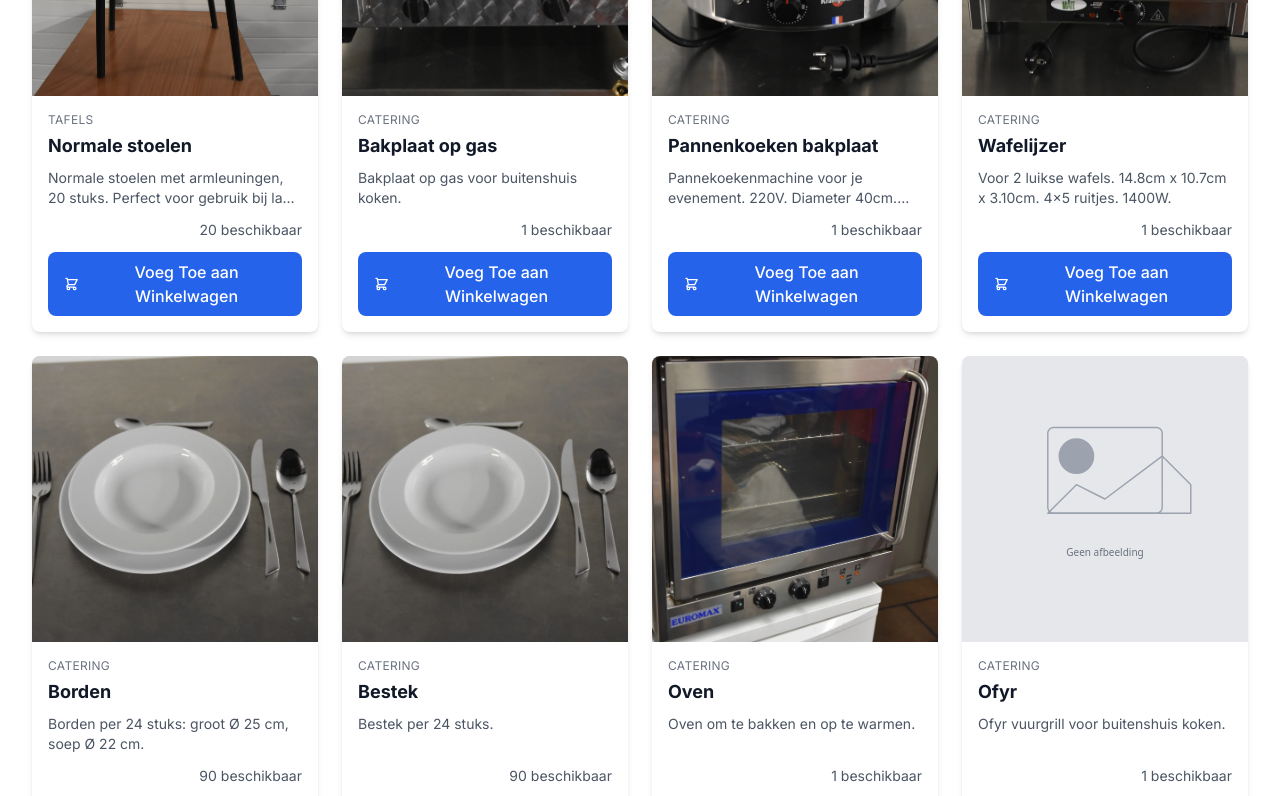
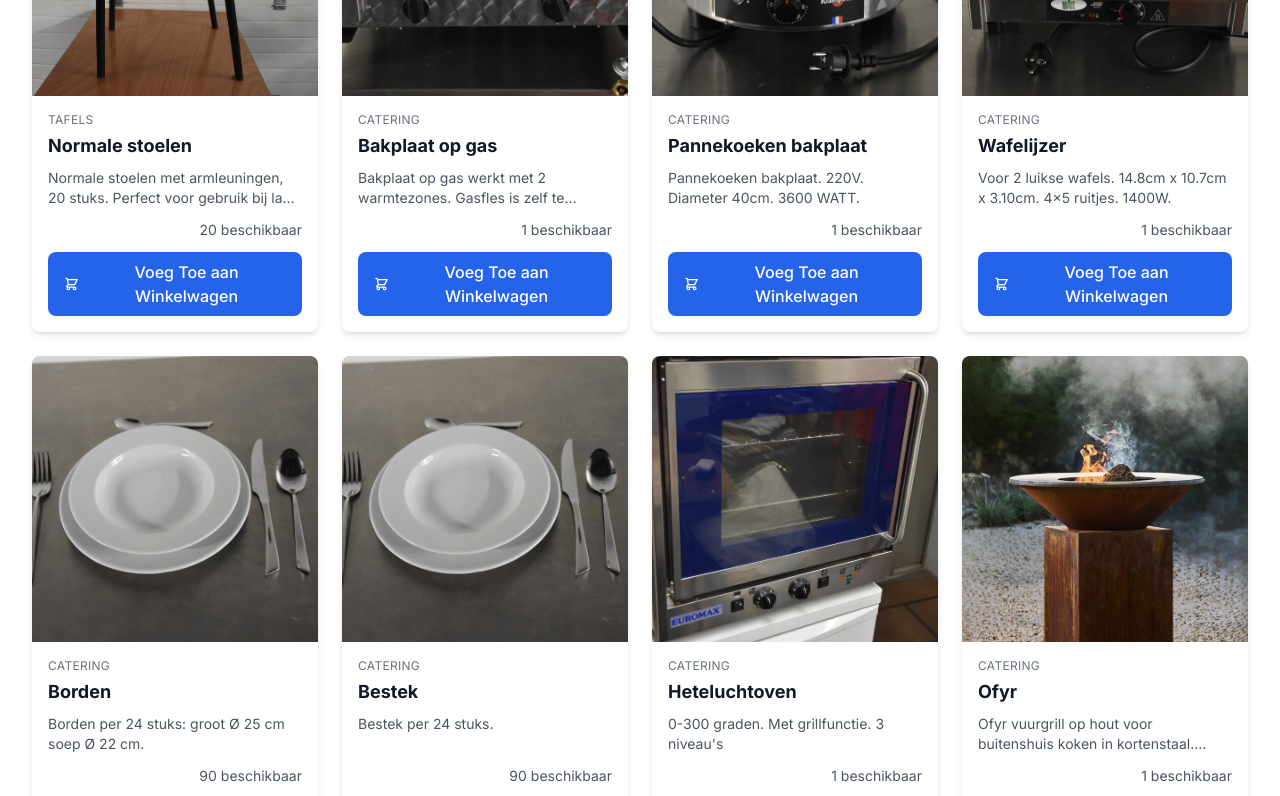
Before and after one commit to BeCreativeRuben/Party-Up.be, a Next.js app: page /catalog in a window 1280 px wide. Shown: the part 1040-1836 px from the top of the page. Built offline with nearby package versions, Linux system fonts and the light colour scheme.

Commit message:
Productupdates: Bakplaat/Ofyr/Pannekoeken/Heteluchtoven/Borden, privacy notice weg, Ofyr image+specs, per-image rotatie Tafels laag
Co-authored-by: Cursor <cursoragent@cursor.com>

```diff
--- a/app/catalog/product/[productId]/page.tsx
+++ b/app/catalog/product/[productId]/page.tsx
@@ -52,7 +52,7 @@ export default async function ProductPage({ params }: ProductPageProps) {
         {/* Image gallery */}
         <div className="lg:sticky lg:top-28">
           {images.length > 0 ? (
-            <ProductImageGallery images={images} productName={product.name} imageClassName={product.imageClassName} />
+            <ProductImageGallery images={images} productName={product.name} imageClassName={product.imageClassName} imageClassNames={product.imageClassNames} />
           ) : (
             <div className="aspect-square bg-gray-200 rounded-lg flex items-center justify-center">
               <span className="text-gray-400">No image</span>
@@ -75,7 +75,28 @@ export default async function ProductPage({ params }: ProductPageProps) {
             </p>
             <p className="text-sm text-gray-500 mt-1">per periode (3 dagen - vrijdag t/m zondag)</p>
           </div>
-          <p className="text-gray-600 mb-8">{product.description}</p>
+          <p className="text-gray-600 mb-8 whitespace-pre-line">{product.description}</p>
+
+          {/* Specifications - Ofyr */}
+          {product.id === "ofyr" && (
+            <div className="mb-8 space-y-6">
+              <div>
+                <h2 className="text-xl font-semibold text-gray-900 mb-4">Specificaties</h2>
+                <div className="bg-gray-50 rounded-lg p-4">
+                  <ul className="grid grid-cols-1 sm:grid-cols-2 gap-2 text-sm text-gray-700">
+                    <li><strong>Materiaal:</strong> Cortenstaal</li>
+                    <li><strong>Bodemdiameter:</strong> 50 cm</li>
+                    <li><strong>Afwerking:</strong> Poeder gecoat staal</li>
+                    <li><strong>Totale hoogte:</strong> 100 cm</li>
+                    <li><strong>Bakplaat:</strong> Zwart staal</li>
+                    <li><strong>Gewicht:</strong> 101 kg</li>
+                    <li><strong>Kookoppervlak:</strong> 100 cm</li>
+                    <li><strong>Brandstof:</strong> Hout</li>
+                  </ul>
+                </div>
+              </div>
+            </div>
+          )}
 
           {/* Specifications - Only show for WC-wagen */}
           {product.id === "wc-wagen" && (
--- a/app/legal/privacy/page.tsx
+++ b/app/legal/privacy/page.tsx
@@ -3,14 +3,6 @@ export default function PrivacyPage() {
     <div className="max-w-7xl mx-auto px-4 sm:px-6 lg:px-8 py-12">
       <div className="text-center mb-8">
         <h1 className="text-4xl font-bold text-gray-900 mb-3">Privacy Policy</h1>
-      </div>
-
-      <div className="bg-yellow-50 border border-yellow-200 rounded-lg p-6 mb-8">
-        <p className="text-yellow-800">
-          <strong>Legal Notice:</strong> This privacy policy is a placeholder and must be
-          reviewed and approved by a legal professional to ensure compliance with GDPR and Belgian
-          data protection laws.
-        </p>
       </div>
 
       <div className="prose prose-lg max-w-none space-y-8">
--- a/components/booking/BookingForm.tsx
+++ b/components/booking/BookingForm.tsx
@@ -14,7 +14,7 @@ import Image from "next/image";
 import type { Product } from "@/types";
 
 function getProductImageStyle(product: Product): React.CSSProperties | undefined {
-  const c = product.imageClassName;
+  const c = product.imageClassNames?.[0] ?? product.imageClassName;
   if (c === "rotate-180") return { transform: "rotate(180deg)" };
   if (c === "rotate-90") return { transform: "rotate(90deg)" };
   if (c === "-rotate-90") return { transform: "rotate(-90deg)" };
--- a/components/catalog/ProductCard.tsx
+++ b/components/catalog/ProductCard.tsx
@@ -100,12 +100,13 @@ export default function ProductCard({ product, onAddToQuote, index = 0, priority
   const usePlaceholder = !displayImage || imageError;
   const isGif = displayImage?.toLowerCase().endsWith('.gif');
 
+  const imageClass = product.imageClassNames?.[0] ?? product.imageClassName;
   const imageTransform =
-    product.imageClassName === "rotate-180"
+    imageClass === "rotate-180"
       ? "rotate(180deg)"
-      : product.imageClassName === "rotate-90"
+      : imageClass === "rotate-90"
         ? "rotate(90deg)"
-        : product.imageClassName === "-rotate-90"
+        : imageClass === "-rotate-90"
           ? "rotate(-90deg)"
           : undefined;
 
--- a/components/catalog/ProductImageGallery.tsx
+++ b/components/catalog/ProductImageGallery.tsx
@@ -9,15 +9,27 @@ interface ProductImageGalleryProps {
   images: string[];
   productName: string;
   imageClassName?: string;
+  /** Per-image rotation; overrides imageClassName for each image when provided */
+  imageClassNames?: (string | undefined)[];
 }
 
-export default function ProductImageGallery({ images, productName, imageClassName }: ProductImageGalleryProps) {
+function getImageTransformStyle(imageClassName?: string): React.CSSProperties | undefined {
+  if (imageClassName === "rotate-180") return { transform: "rotate(180deg)" };
+  if (imageClassName === "rotate-90") return { transform: "rotate(90deg)" };
+  if (imageClassName === "-rotate-90") return { transform: "rotate(-90deg)" };
+  return undefined;
+}
+
+export default function ProductImageGallery({ images, productName, imageClassName, imageClassNames }: ProductImageGalleryProps) {
   const [selectedIndex, setSelectedIndex] = useState(0);
   const [lightboxOpen, setLightboxOpen] = useState(false);
   const scrollRef = useRef<HTMLDivElement>(null);
   const slideRefs = useRef<(HTMLDivElement | null)[]>([]);
 
+  const getStyleForIndex = (i: number) => getImageTransformStyle(imageClassNames?.[i] ?? imageClassName);
+
   const currentImage = images[selectedIndex];
+  const currentImageStyle = getStyleForIndex(selectedIndex);
 
   const scrollToIndex = (i: number) => {
     setSelectedIndex(i);
@@ -82,14 +94,16 @@ export default function ProductImageGallery({ images, productName, imageClassNam
                     <LazyGif
                       src={src}
                       alt={`${productName} - ${i + 1}`}
-                      className={`object-contain w-full h-full ${imageClassName || ""}`}
+                      className="object-contain w-full h-full"
+                      style={getStyleForIndex(i)}
                     />
                   ) : (
                     <Image
                       src={src}
                       alt={`${productName} - ${i + 1}`}
                       fill
-                      className={`object-contain ${imageClassName || ""}`}
+                      className="object-contain"
+                      style={getStyleForIndex(i)}
                       sizes="(max-width: 768px) 100vw, 50vw"
                       priority={i === 0}
                       loading={i === 0 ? undefined : "lazy"}
@@ -136,7 +150,8 @@ export default function ProductImageGallery({ images, productName, imageClassNam
                   src={src}
                   alt={`${productName} thumbnail ${i + 1}`}
                   fill
-                  className={`object-cover ${imageClassName || ""}`}
+                  className="object-cover"
+                  style={getStyleForIndex(i)}
                   sizes="64px"
                   loading="lazy"
                   quality={50}
@@ -171,7 +186,8 @@ export default function ProductImageGallery({ images, productName, imageClassNam
               alt={`${productName} - enlarged`}
               width={1200}
               height={900}
-              className={`w-full h-auto max-h-[90vh] object-contain ${imageClassName || ""}`}
+              className="w-full h-auto max-h-[90vh] object-contain"
+              style={currentImageStyle}
               quality={90}
             />
             {images.length > 1 && (
--- a/lib/data/products.ts
+++ b/lib/data/products.ts
@@ -40,7 +40,7 @@ export const products: Product[] = [
   {
     id: "tafels-hoog",
     name: "Tafels hoog",
-    description: "Hoge tafels, 7 stuks. Hoezen zitten er bij. Diameter blad 85cm. Transporthoogte 1.45m. Bladhoogte 1.10m.",
+    description: "Hoge tafels, 7 stuks. Zwarte hoezen zitten er bij. Diameter blad 85cm. Transporthoogte 1.45m. Bladhoogte 1.10m.",
     category: "tables-chairs",
     price: 6,
     image: productImagePaths[52], // dsc_9687.webp
@@ -58,7 +58,7 @@ export const products: Product[] = [
     price: 6,
     image: productImagePaths[46], // dsc_9681.webp
     images: dsc(9681, 9684),
-    imageClassName: "-rotate-90",
+    imageClassNames: ["-rotate-90"], // alleen eerste beeld (dsc_9681)
     available: true,
     availabilityCount: 10,
     popular: true,
@@ -91,7 +91,7 @@ export const products: Product[] = [
   {
     id: "bakplaat-gas",
     name: "Bakplaat op gas",
-    description: "Bakplaat op gas voor buitenshuis koken.",
+    description: "Bakplaat op gas werkt met 2 warmtezones. Gasfles is zelf te voorzien of apart te verrekenen. Meer informatie hierover na contact.",
     category: "catering",
     price: 30,
     image: productImagePaths[21],
@@ -101,8 +101,8 @@ export const products: Product[] = [
   },
   {
     id: "pannenkoeken",
-    name: "Pannenkoeken bakplaat",
-    description: "Pannekoekenmachine voor je evenement. 220V. Diameter 40cm. 3600 WATT.",
+    name: "Pannekoeken bakplaat",
+    description: "Pannekoeken bakplaat. 220V. Diameter 40cm. 3600 WATT.",
     category: "catering",
     price: 40,
     image: productImagePaths[19],
@@ -124,7 +124,7 @@ export const products: Product[] = [
   {
     id: "borden",
     name: "Borden",
-    description: "Borden per 24 stuks: groot Ø 25 cm, soep Ø 22 cm.",
+    description: "Borden per 24 stuks:\ngroot Ø 25 cm\nsoep Ø 22 cm.",
     category: "catering",
     price: 5,
     image: productImagePaths[40],
@@ -145,8 +145,8 @@ export const products: Product[] = [
   },
   {
     id: "oven",
-    name: "Oven",
-    description: "Oven om te bakken en op te warmen.",
+    name: "Heteluchtoven",
+    description: "0-300 graden. Met grillfunctie.\n3 niveau's",
     category: "catering",
     price: 45,
     image: productImagePaths[5],
@@ -158,10 +158,11 @@ export const products: Product[] = [
   {
     id: "ofyr",
     name: "Ofyr",
-    description: "Ofyr vuurgrill voor buitenshuis koken.",
+    description: "Ofyr vuurgrill op hout voor buitenshuis koken in kortenstaal.\nDiameter 1 meter.",
     category: "catering",
-    price: 180,
-    image: undefined, // placeholder only
+    price: 200,
+    image: "/ProductImages/optimized/filtersquality75.webp",
+    images: ["/ProductImages/optimized/filtersquality75.webp"],
     available: true,
     availabilityCount: 1,
   },
--- a/types/index.ts
+++ b/types/index.ts
@@ -8,6 +8,8 @@ export type Product = {
   images?: string[];
   /** Optional Tailwind class for the product image (e.g. -rotate-90) */
   imageClassName?: string;
+  /** Optional per-image rotation: one entry per images[] (e.g. ["-rotate-90"] = first only) */
+  imageClassNames?: (string | undefined)[];
   available: boolean;
   availabilityCount?: number;
   popular?: boolean;
```
Also changed, not shown: public/ProductImages/optimized/filtersquality75.webp (added).
